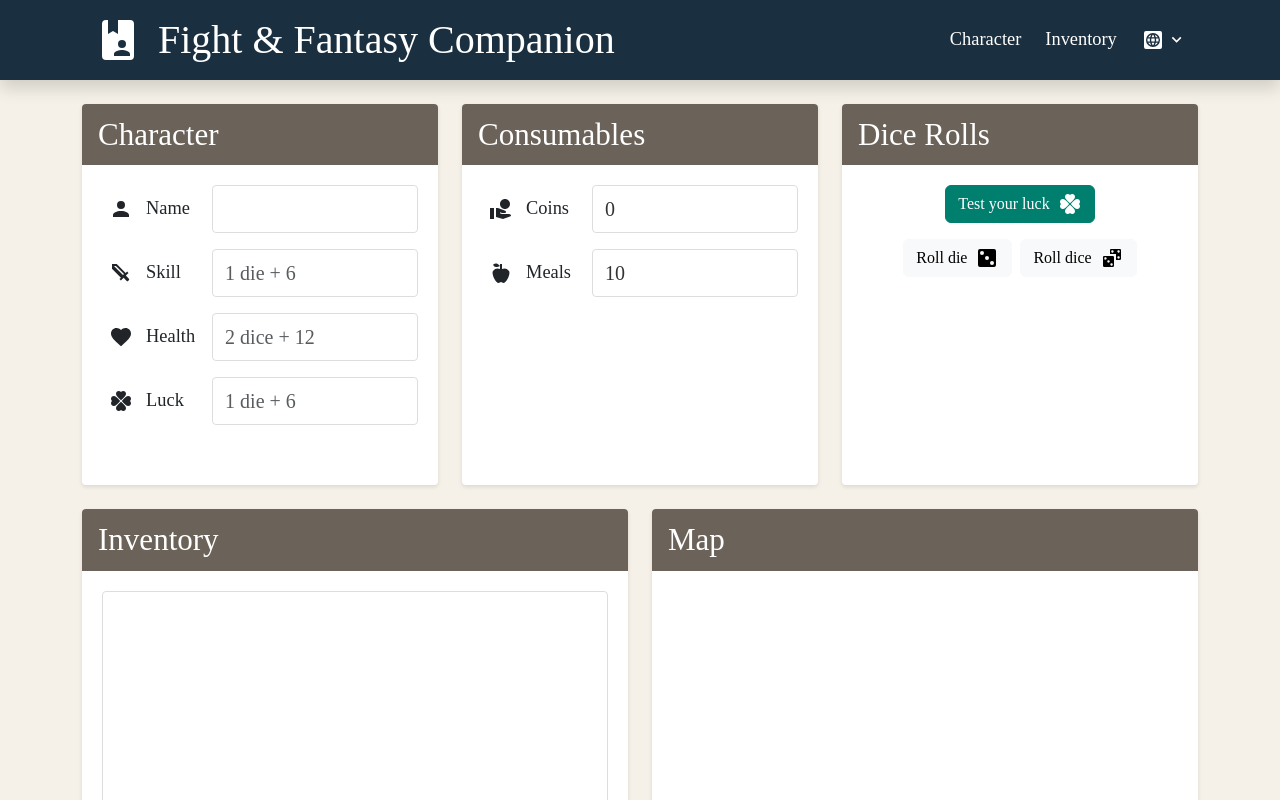
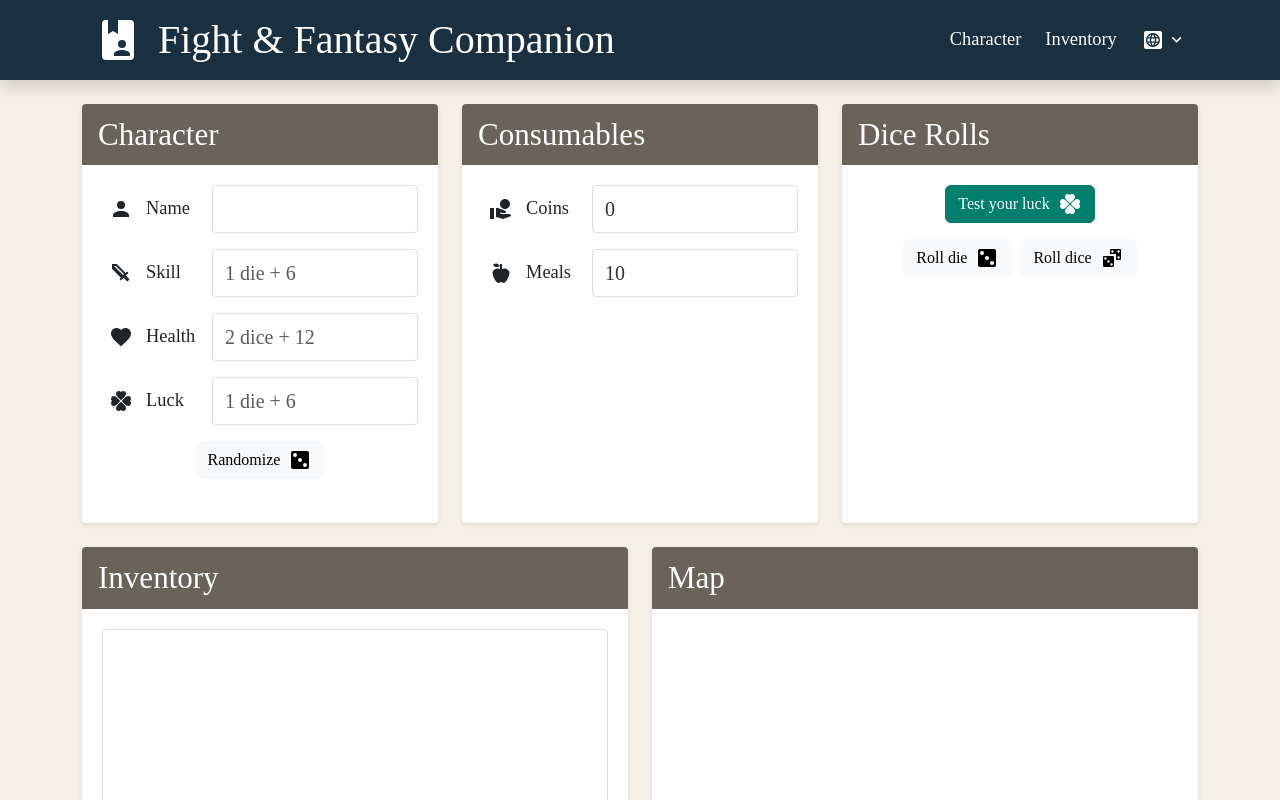
Before and after one commit to dialex/fnf-companion, a React (Vite) app: page / in a window 1280 px wide. Shown: the top 800 px of the page. Built offline with nearby package versions, Linux system fonts and the light colour scheme; the HTML template or start-up script is replaced by a standard one; a web font is replaced by a local one.

Commit message:
feat: add randomize stats button with dice icon

```diff
--- a/src/App.jsx
+++ b/src/App.jsx
@@ -61,6 +61,21 @@ function App() {
   const handleNumberChange = (setter, value) => {
     const numValue = parseInt(value) || 0;
     setter(String(Math.max(0, numValue)));
+  };
+
+  const handleRandomStats = () => {
+    // Skill: random 1-6 + 6
+    const skillRoll = Math.floor(Math.random() * 6) + 1;
+    setSkill(String(skillRoll + 6));
+
+    // Health: two random 1-6, sum them, then + 12
+    const healthRoll1 = Math.floor(Math.random() * 6) + 1;
+    const healthRoll2 = Math.floor(Math.random() * 6) + 1;
+    setHealth(String(healthRoll1 + healthRoll2 + 12));
+
+    // Luck: random 1-6 + 6
+    const luckRoll = Math.floor(Math.random() * 6) + 1;
+    setLuck(String(luckRoll + 6));
   };
 
   useEffect(() => {
@@ -230,6 +245,16 @@ function App() {
                     placeholder={t('placeholders.luck')}
                   />
                 </div>
+                <div className="d-flex justify-content-center mt-3">
+                  <button
+                    type="button"
+                    className="btn btn-light d-flex align-items-center justify-content-center gap-2"
+                    onClick={handleRandomStats}
+                  >
+                    {t('buttons.randomStats')}
+                    <Icon path={mdiDice3} size={1} />
+                  </button>
+                </div>
               </div>
             </section>
           </div>
--- a/src/translations/en.json
+++ b/src/translations/en.json
@@ -31,5 +31,8 @@
     "testYourLuck": "Test your luck",
     "rollDie": "Roll die",
     "rollDice": "Roll dice"
+  },
+  "buttons": {
+    "randomStats": "Randomize"
   }
 }
--- a/src/translations/pt.json
+++ b/src/translations/pt.json
@@ -31,5 +31,8 @@
     "testYourLuck": "Testar a sorte",
     "rollDie": "Lançar dado",
     "rollDice": "Lançar dados"
+  },
+  "buttons": {
+    "randomStats": "Aleatório"
   }
 }
```
